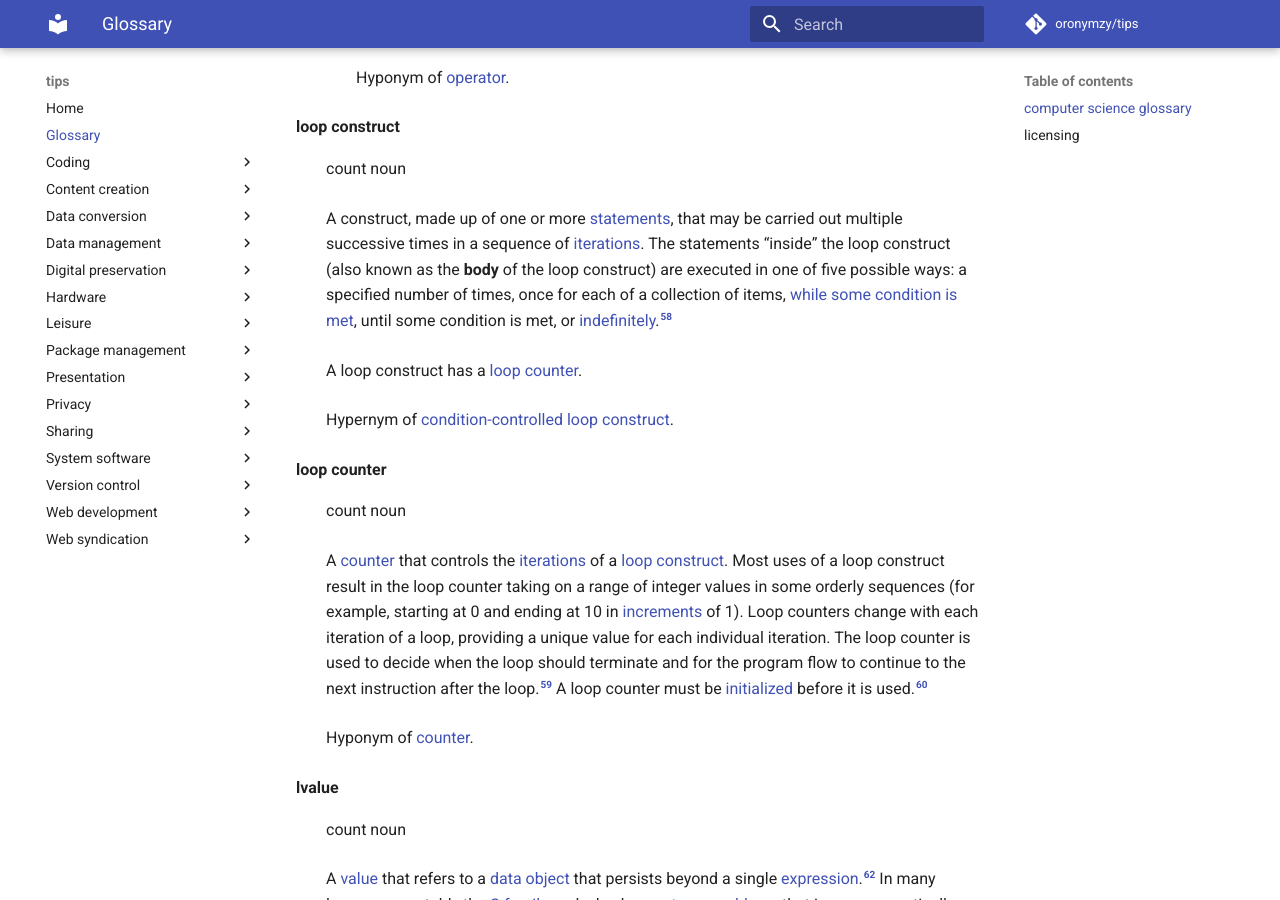
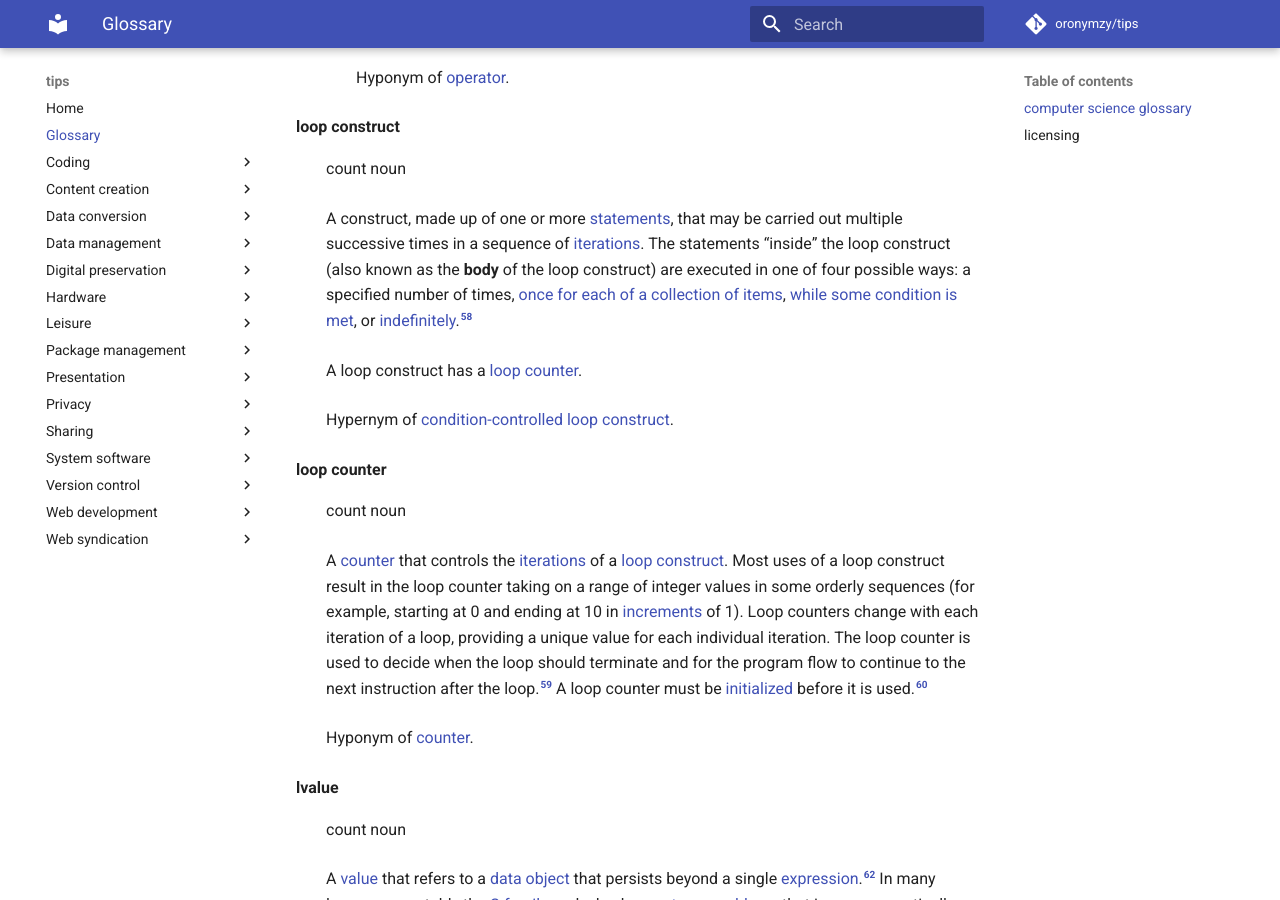
Before and after one commit to oronymzy/tips, an MkDocs documentation site: the page built from docs/glossry.md, in a window 1280 px wide and 900 px high, scrolled down 11016 px. Built offline with MkDocs 1.6.1 and Material for MkDocs 9.7.7, drawn with Linux system fonts in a browser that asks for light colours; comment, search, counter and statistics services are not loaded; some of the changed text lies outside the part shown.

Commit message:
Change term-description for 'loop construct' concept, change hyperlink, add hyperlinks

```diff
--- a/docs/glossry.md
+++ b/docs/glossry.md
@@ -54,7 +54,7 @@ The function of blocks in programming is to enable groups of statements to be tr
 
 **condition-controlled loop construct** {: #conditioncontrolledloopconstructdef }
 : count noun
-: A [loop construct](#loopconstructdef) that [iterates](#iterationdef) while some condition is met.[^conditioncontrolledloopconstructdef-note1]
+: A [loop construct](#loopconstructdef) that [iterates](#iterationdef) while some [condition](#conditiondef) is met.[^conditioncontrolledloopconstructdef-note1]
 : Hypernym of [do-while-loop construct](#dowhileloopconstructdef) and [while-loop construct](#whileloopconstructdef).
 : Hyponym of [loop construct](#loopconstructdef).
 
@@ -241,7 +241,7 @@ The most common logical operators are **[binary](https://en.wikipedia.org/wiki/B
 
 **loop construct** {: #loopconstructdef }
 : count noun
-: A construct, made up of one or more [statements](#statementdef), that may be carried out multiple successive times in a sequence of [iterations](#iterationdef). The statements “inside” the loop construct (also known as the **body** of the loop construct) are executed in one of five possible ways: a specified number of times, once for each of a collection of items, [while some condition is met](#whileloopconstructdef), until some condition is met, or [indefinitely](https://en.wikipedia.org/wiki/Infinite_loop).[^loopconstructdef-note1]
+: A construct, made up of one or more [statements](#statementdef), that may be carried out multiple successive times in a sequence of [iterations](#iterationdef). The statements “inside” the loop construct (also known as the **body** of the loop construct) are executed in one of four possible ways: a specified number of times, [once for each of a collection of items](https://en.wikipedia.org/wiki/Foreach_loop), [while some condition is met](#conditioncontrolledloopconstructdef), or [indefinitely](https://en.wikipedia.org/wiki/Infinite_loop).[^loopconstructdef-note1]
 : A loop construct has a [loop counter](#loopcounterdef).
 : Hypernym of [condition-controlled loop construct](#conditioncontrolledloopconstructdef).
 
```
